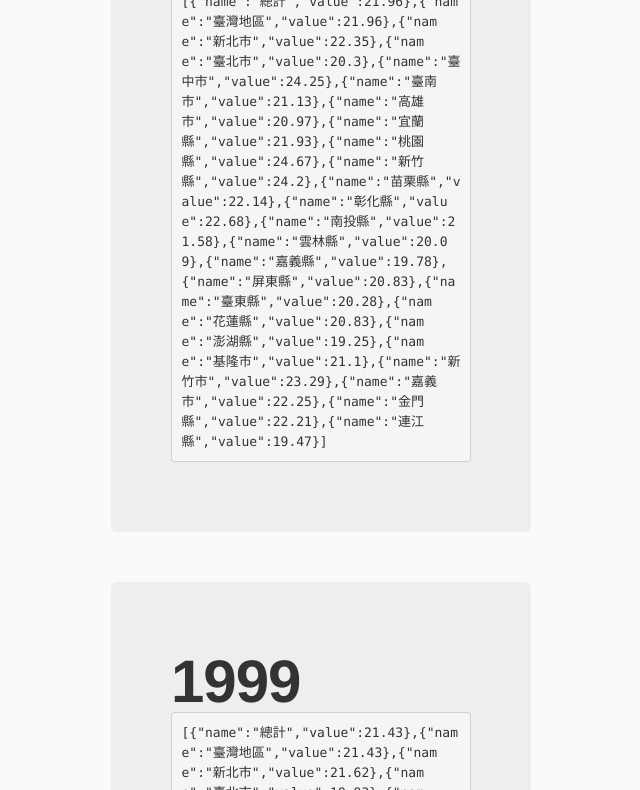
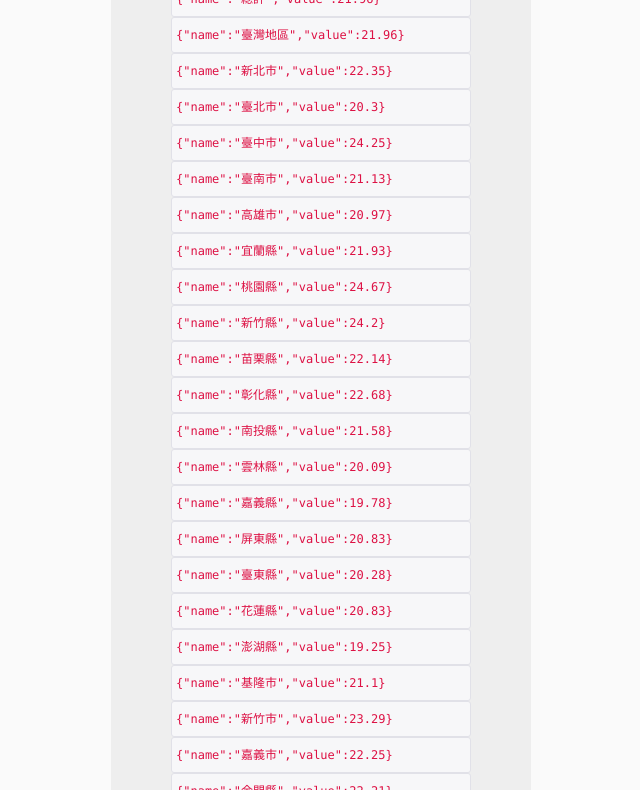
Before and after one commit to gsklee/angular-demo-barchart, a website: page app/index.html in a window 1280 px wide. Shown: the part 199-989 px from the top of the page, without its empty margins (319-959 px from the left). Drawn offline with nearby package versions, Linux system fonts and the light colour scheme; some packages are replaced by stand-ins of ours.

Commit message:
Step 3 (Amendment): (Layout Modifications)

```diff
--- a/app/styles/main.css
+++ b/app/styles/main.css
@@ -20,3 +20,7 @@ body {
     line-height: 1;
     letter-spacing: -1px;
 }
+
+code {
+    display: block;
+}
--- a/app/views/main.html
+++ b/app/views/main.html
@@ -1,4 +1,6 @@
 <div class="hero-unit" ng-repeat="data in main.resource">
     <h1>{{data.year}}</h1>
-    <pre>{{data.regions}}</pre>
+    <div>
+        <code ng-repeat="region in data.regions">{{region}}</code>
+    </div>
 </div>
```
